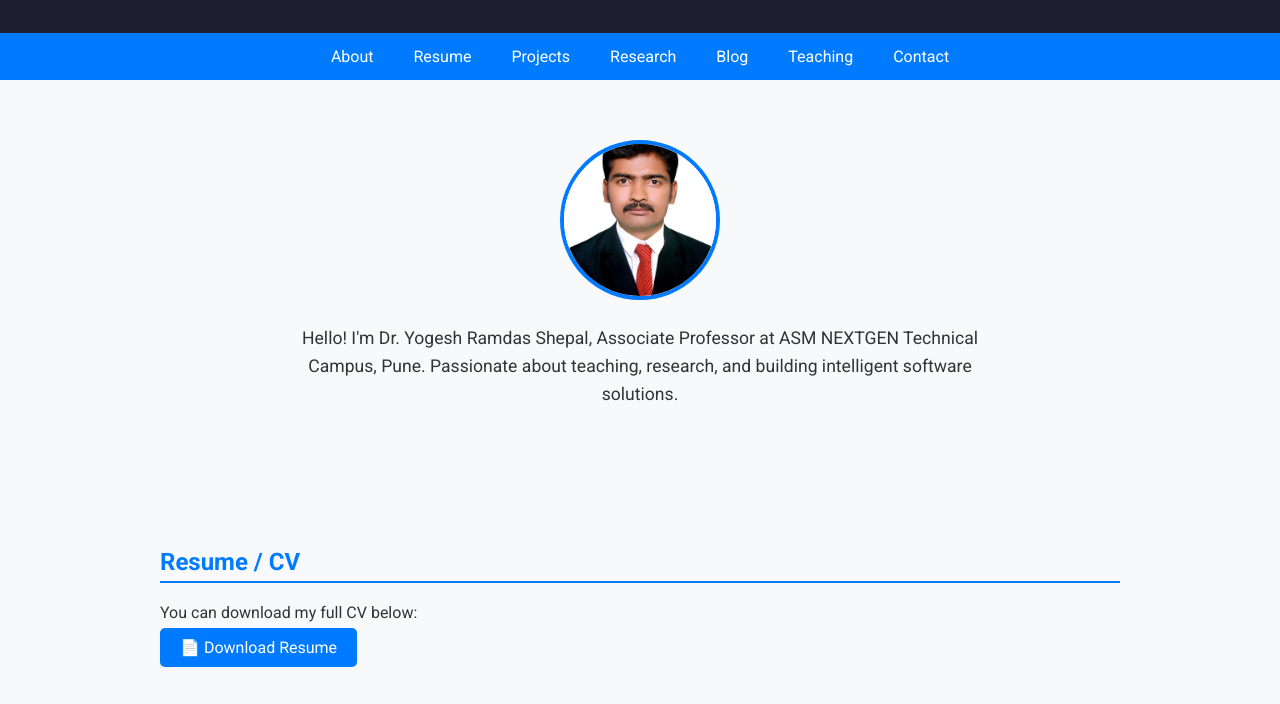
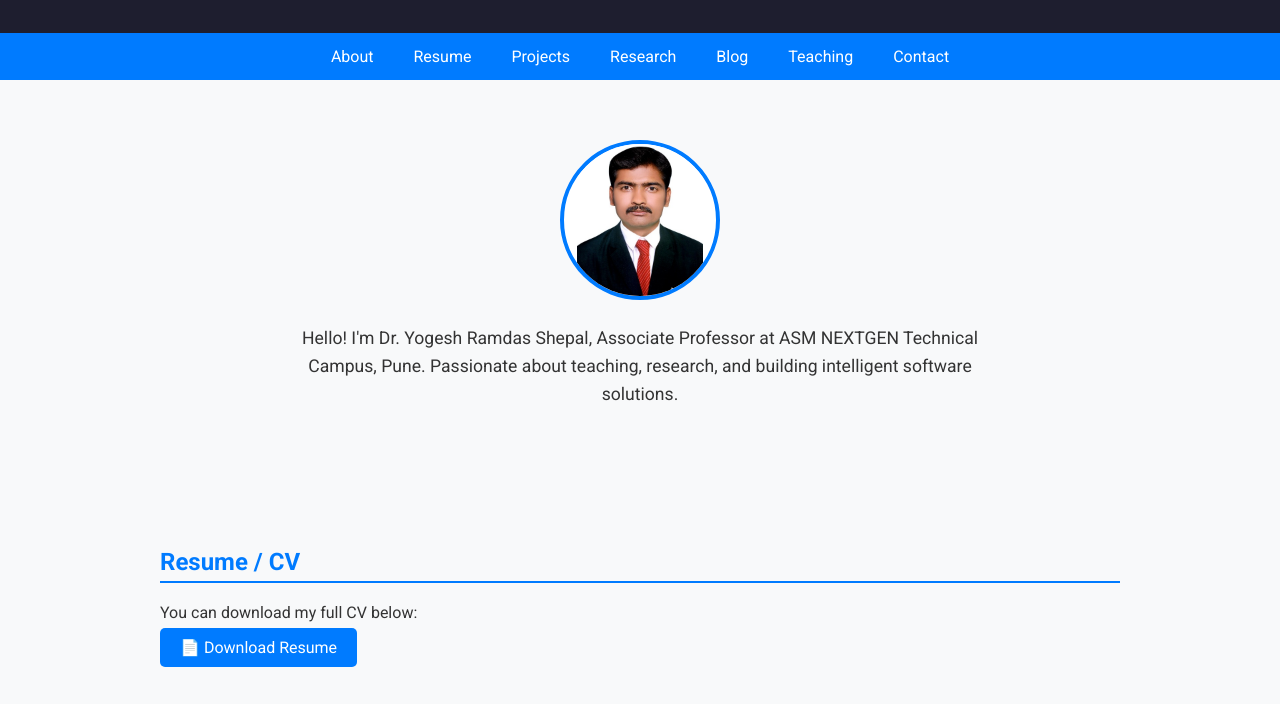
Before and after one commit to yogeshshepal-asm/dr-yogesh-shepal-website, a plain HTML site: page index.html in a window 1280 px wide. Shown: the part 96-800 px from the top of the page. Drawn offline with Linux system fonts and the light colour scheme.

Commit message:
Update index.html

```diff
--- a/index.html
+++ b/index.html
@@ -74,7 +74,8 @@
     .about img {
       width: 160px;
       height: 160px;
-      object-fit: cover;
+      object-fit: contain; /* Changed from cover to contain */
+      background: #fff;
       border-radius: 50%;
       border: 4px solid var(--primary);
       margin-bottom: 20px;
```
